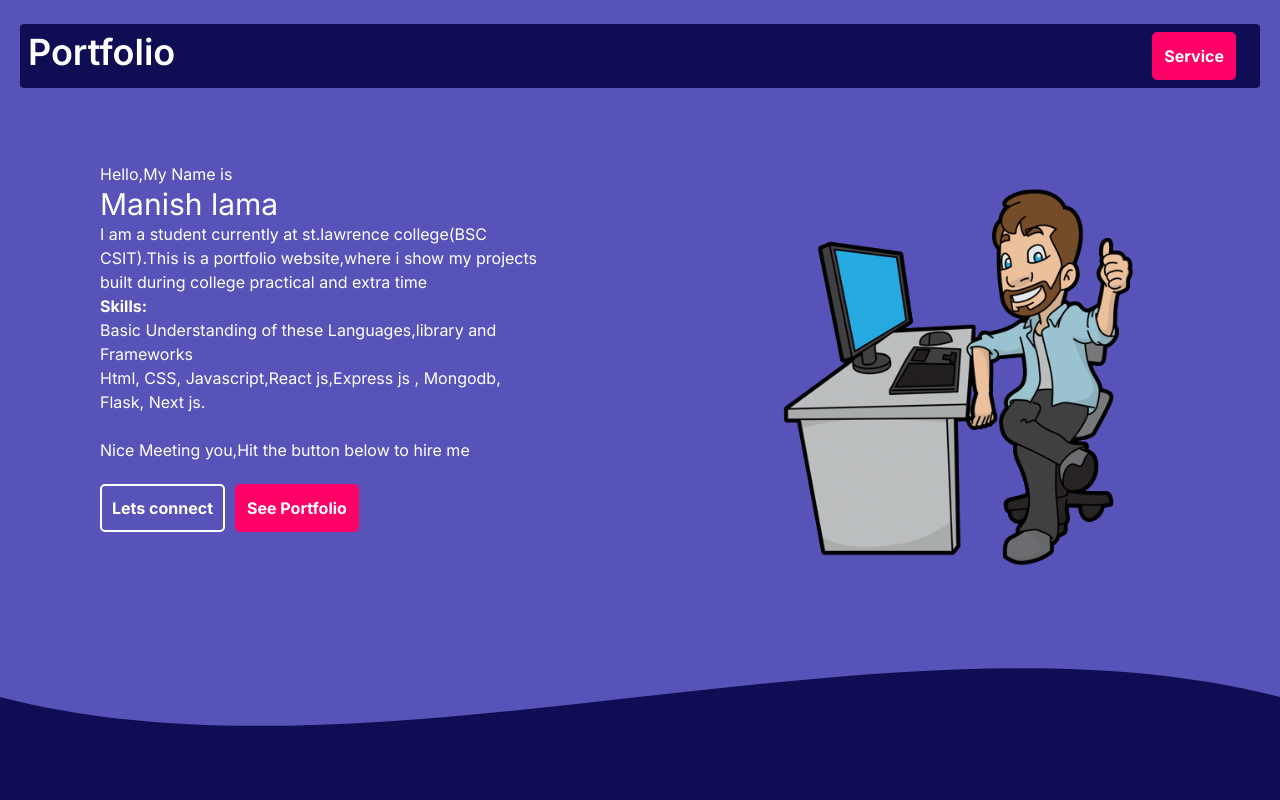
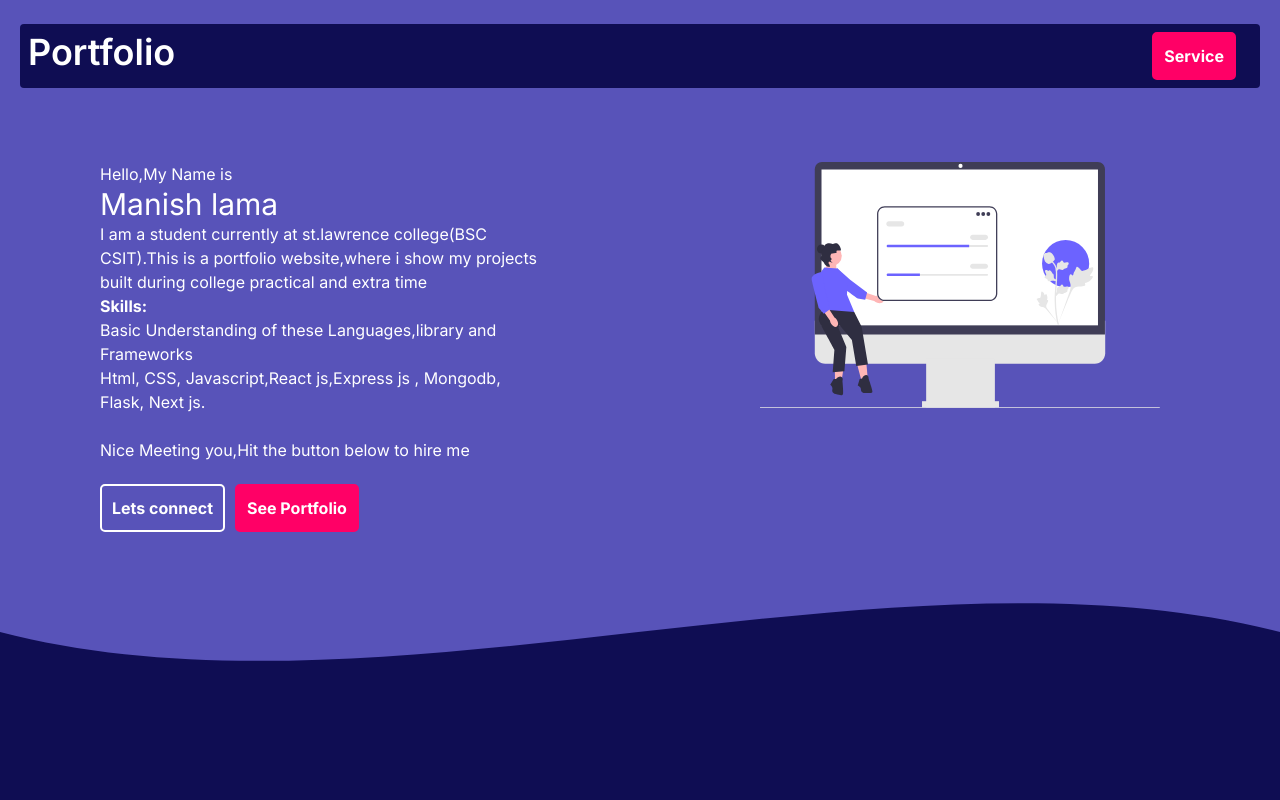
Before and after one commit to manishyonzan/Portfolio, a Next.js app: page / in a window 1280 px wide. Shown: the top 800 px of the page. Built offline with nearby package versions, Linux system fonts and the light colour scheme.

Commit message:
Update Intro.jsx

```diff
--- a/app/component/Intro.jsx
+++ b/app/component/Intro.jsx
@@ -28,7 +28,7 @@ function Intro() {
 
       </div>
       <div className="introSectionDiv">
-        <Image src="./man1.png" alt="mickey mouse" width={400} height={800} />
+        <Image src="./undraw.svg" alt="mickey mouse" width={400} height={800} />
       </div>
     </section>
   )
```
